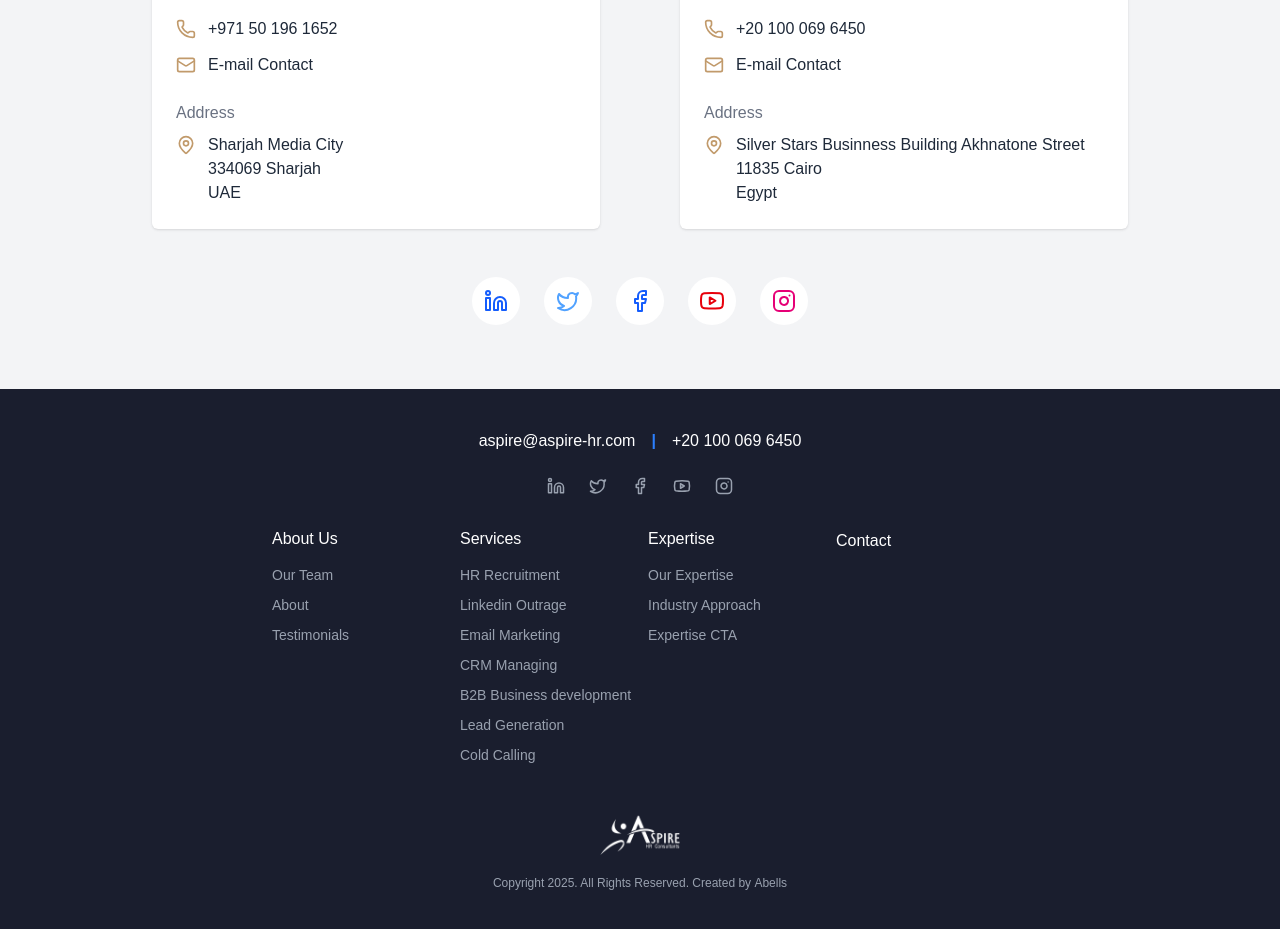
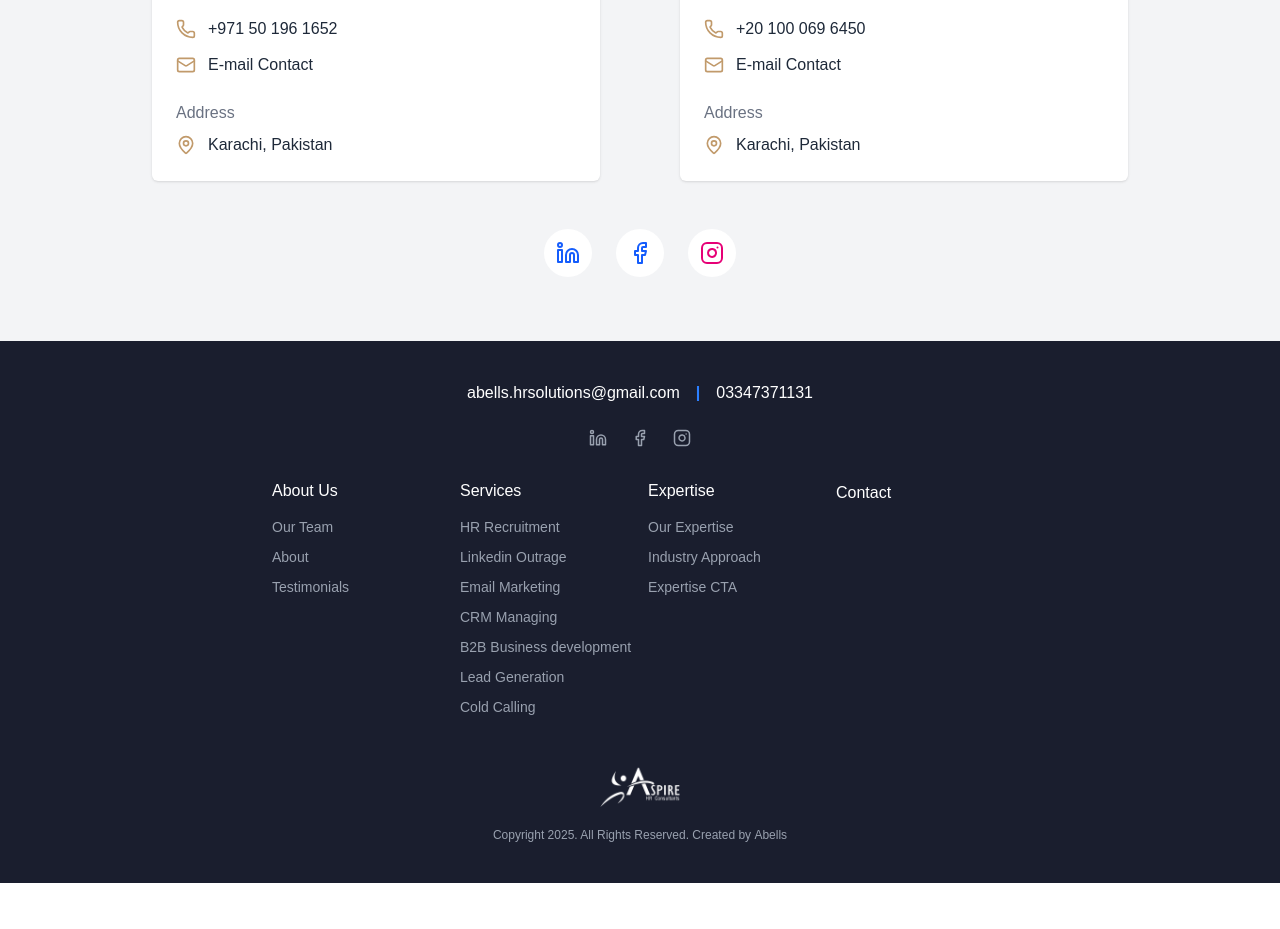
Before and after one commit to MunimUsmani/aspire-web, a Next.js app: page /contact in a window 1280 px wide. Shown: the part 1560-2489 px from the top of the page. After the commit the page ends 2443 px from the top, so only its background shows below. Built offline with nearby package versions, Linux system fonts and the light colour scheme; a web font is replaced by a local one.

Commit message:
updating content

```diff
--- a/src/app/components/ContactLocations.tsx
+++ b/src/app/components/ContactLocations.tsx
@@ -41,9 +41,7 @@ const ContactLocations = () => {
                 <div className="flex items-start">
                   <MapPin className="text-[#c19a6b] mr-2 sm:mr-3 h-4 w-4 sm:h-5 sm:w-5 mt-0.5 flex-shrink-0" />
                   <p className="text-gray-800 text-sm sm:text-base">
-                    Sharjah Media City<br />
-                    334069 Sharjah<br />
-                    UAE
+                    Karachi, Pakistan<br />
                   </p>
                 </div>
               </div>
@@ -82,9 +80,7 @@ const ContactLocations = () => {
                 <div className="flex items-start">
                   <MapPin className="text-[#c19a6b] mr-2 sm:mr-3 h-4 w-4 sm:h-5 sm:w-5 mt-0.5 flex-shrink-0" />
                   <p className="text-gray-800 text-sm sm:text-base">
-                    Silver Stars Businness Building Akhnatone Street<br />
-                    11835 Cairo<br />
-                    Egypt
+                    Karachi, Pakistan<br />
                   </p>
                 </div>
               </div>
@@ -101,23 +97,12 @@ const ContactLocations = () => {
               <circle cx="4" cy="4" r="2"></circle>
             </svg>
           </Link>
-          <Link href="#" aria-label="Twitter" className="bg-white p-2 sm:p-3 rounded-full hover:bg-gray-100 transition-colors">
-            <svg xmlns="http://www.w3.org/2000/svg" width="20" height="20" viewBox="0 0 24 24" fill="none" stroke="currentColor" strokeWidth="2" strokeLinecap="round" strokeLinejoin="round" className="text-blue-400 sm:w-6 sm:h-6 w-5 h-5">
-              <path d="M22 4s-.7 2.1-2 3.4c1.6 10-9.4 17.3-18 11.6 2.2.1 4.4-.6 6-2C3 15.5.5 9.6 3 5c2.2 2.6 5.6 4.1 9 4-.9-4.2 4-6.6 7-3.8 1.1 0 3-1.2 3-1.2z"></path>
-            </svg>
-          </Link>
-          <Link href="#" aria-label="Facebook" className="bg-white p-2 sm:p-3 rounded-full hover:bg-gray-100 transition-colors">
+          <Link href="https://www.facebook.com/share/18uoHVdCDt/" aria-label="Facebook" className="bg-white p-2 sm:p-3 rounded-full hover:bg-gray-100 transition-colors">
             <svg xmlns="http://www.w3.org/2000/svg" width="20" height="20" viewBox="0 0 24 24" fill="none" stroke="currentColor" strokeWidth="2" strokeLinecap="round" strokeLinejoin="round" className="text-blue-600 sm:w-6 sm:h-6 w-5 h-5">
               <path d="M18 2h-3a5 5 0 0 0-5 5v3H7v4h3v8h4v-8h3l1-4h-4V7a1 1 0 0 1 1-1h3z"></path>
             </svg>
           </Link>
-          <Link href="#" aria-label="YouTube" className="bg-white p-2 sm:p-3 rounded-full hover:bg-gray-100 transition-colors">
-            <svg xmlns="http://www.w3.org/2000/svg" width="20" height="20" viewBox="0 0 24 24" fill="none" stroke="currentColor" strokeWidth="2" strokeLinecap="round" strokeLinejoin="round" className="text-red-600 sm:w-6 sm:h-6 w-5 h-5">
-              <path d="M22.54 6.42a2.78 2.78 0 0 0-1.94-2C18.88 4 12 4 12 4s-6.88 0-8.6.46a2.78 2.78 0 0 0-1.94 2A29 29 0 0 0 1 11.75a29 29 0 0 0 .46 5.33A2.78 2.78 0 0 0 3.4 19c1.72.46 8.6.46 8.6.46s6.88 0 8.6-.46a2.78 2.78 0 0 0 1.94-2 29 29 0 0 0 .46-5.25 29 29 0 0 0-.46-5.33z"></path>
-              <polygon points="9.75 15.02 15.5 11.75 9.75 8.48 9.75 15.02"></polygon>
-            </svg>
-          </Link>
-          <Link href="#" aria-label="Instagram" className="bg-white p-2 sm:p-3 rounded-full hover:bg-gray-100 transition-colors">
+          <Link href="https://www.instagram.com/abellssolutions02?igsh=MXU2aXF3NXE3aWs2ZA==" aria-label="Instagram" className="bg-white p-2 sm:p-3 rounded-full hover:bg-gray-100 transition-colors">
             <svg xmlns="http://www.w3.org/2000/svg" width="20" height="20" viewBox="0 0 24 24" fill="none" stroke="currentColor" strokeWidth="2" strokeLinecap="round" strokeLinejoin="round" className="text-pink-600 sm:w-6 sm:h-6 w-5 h-5">
               <rect x="2" y="2" width="20" height="20" rx="5" ry="5"></rect>
               <path d="M16 11.37A4 4 0 1 1 12.63 8 4 4 0 0 1 16 11.37z"></path>
--- a/src/app/components/footer.tsx
+++ b/src/app/components/footer.tsx
@@ -8,12 +8,12 @@ const Footer = () => {
       {/* Contact Info */}
       <div className="text-center mb-6">
         <div className="flex flex-col sm:flex-row justify-center items-center gap-2 text-white">
-          <a href="mailto:aspire@aspire-hr.com" className="hover:text-gray-300 transition-colors text-base">
-            aspire@aspire-hr.com
+          <a href="abells.hrsolutions@gmail.com" className="hover:text-gray-300 transition-colors text-base">
+          abells.hrsolutions@gmail.com
           </a>
           <span className="hidden sm:block text-blue-500 font-bold mx-2">|</span>
           <a href="tel:+201000696450" className="hover:text-gray-300 transition-colors text-base">
-            +20 100 069 6450
+          03347371131
           </a>
         </div>
       </div>
@@ -23,16 +23,10 @@ const Footer = () => {
         <Link href="#" aria-label="LinkedIn" className="text-gray-400 hover:text-white transition-colors">
           <Linkedin size={18} />
         </Link>
-        <Link href="#" aria-label="Twitter" className="text-gray-400 hover:text-white transition-colors">
-          <Twitter size={18} />
-        </Link>
-        <Link href="#" aria-label="Facebook" className="text-gray-400 hover:text-white transition-colors">
+        <Link href="https://www.facebook.com/share/18uoHVdCDt/" aria-label="Facebook" className="text-gray-400 hover:text-white transition-colors">
           <Facebook size={18} />
         </Link>
-        <Link href="#" aria-label="YouTube" className="text-gray-400 hover:text-white transition-colors">
-          <Youtube size={18} />
-        </Link>
-        <Link href="#" aria-label="Instagram" className="text-gray-400 hover:text-white transition-colors">
+        <Link href="https://www.instagram.com/abellssolutions02?igsh=MXU2aXF3NXE3aWs2ZA==" aria-label="Instagram" className="text-gray-400 hover:text-white transition-colors">
           <Instagram size={18} />
         </Link>
       </div>
```
